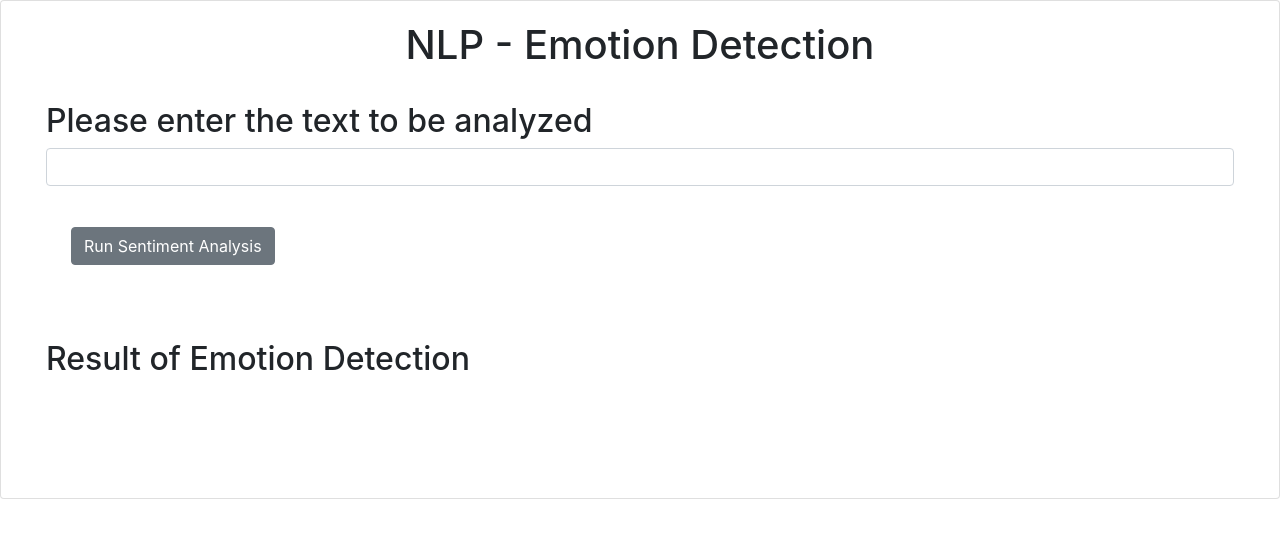
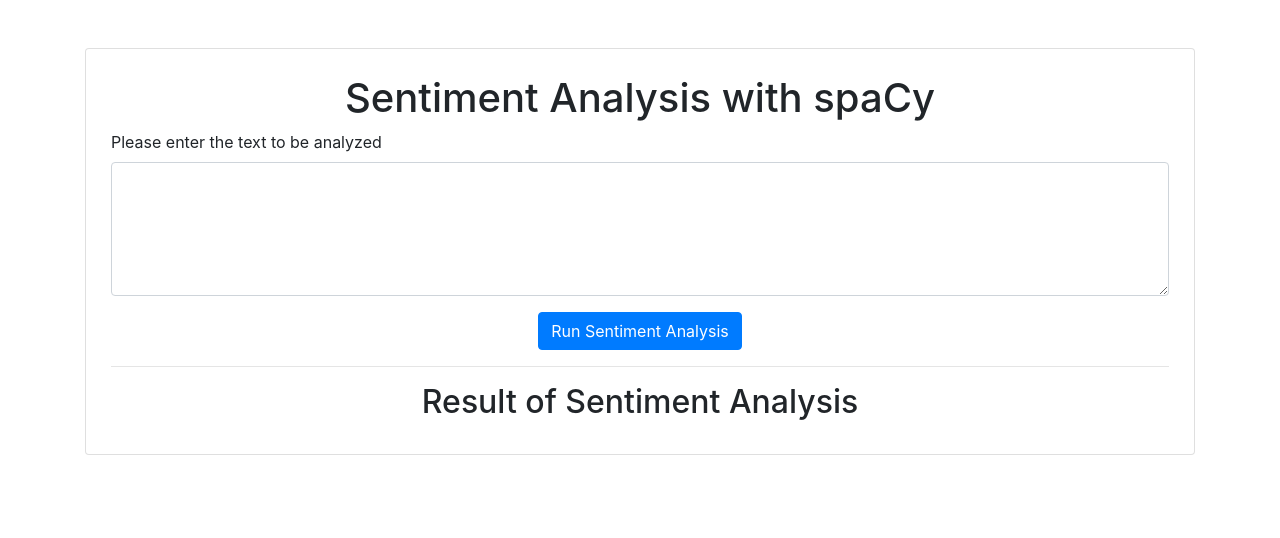
Before and after one commit to chennnxu/Sentiment-Analysis-Application-with-Flask, a Flask app: page / in a window 1280 px wide. Shown: the top 538 px of the page. Run offline with Flask 3, Linux system fonts and the light colour scheme; some libraries are stand-ins or nearby versions.

Commit message:
✅ update the landing page

```diff
--- a/server.py
+++ b/server.py
@@ -6,7 +6,7 @@ from flask import Flask, render_template, request
 from SentimentAnalysis.sentiment_analysis import sentiment_analysis_func
 app = Flask("Sentiment Analysis")
 
-@app.route("/emotionDetector")
+@app.route("/sentimentAnalysis")
 def sentiment_analysis_function():
     ''' This function calls the application
     '''
@@ -15,7 +15,7 @@ def sentiment_analysis_function():
     if len(response[2]) == 0:
         response_text = "Invalid Input! Please try again."
     else:
-        response_text = f"For the given statement, 'polarity': {response[0]}, 'subjectivity': {response[1]}."
+        response_text = f"For the given statement, 'polarity': {response[0]:.2f}, 'subjectivity': {response[1]:.2f}."
 
     return response_text
 
--- a/static/mywebscript.js
+++ b/static/mywebscript.js
@@ -7,6 +7,6 @@ let RunSentimentAnalysis = ()=>{
             document.getElementById("system_response").innerHTML = xhttp.responseText;
         }
     };
-    xhttp.open("GET", "emotionDetector?textToAnalyze"+"="+textToAnalyze, true);
+    xhttp.open("GET", "sentimentAnalysis?textToAnalyze"+"="+textToAnalyze, true);
     xhttp.send();
 }
--- a/templates/index.html
+++ b/templates/index.html
@@ -1,4 +1,4 @@
-<html>
+<!-- <html>
 <head>
     <link rel="stylesheet" href="https://stackpath.bootstrapcdn.com/bootstrap/4.3.1/css/bootstrap.min.css" integrity="sha384-ggOyR0iXCbMQv3Xipma34MD+dH/1fQ784/j6cY/iJTQUOhcWr7x9JvoRxT2MZw1T" crossorigin="anonymous">
     <script src="./static/mywebscript.js"></script>
@@ -11,7 +11,7 @@
 <body>
     <div class="card">
         <div class="card-body">
-            <h1 class="center-heading">NLP - Emotion Detection</h1>
+            <h1 class="center-heading">Sentiment Analysis with spaCy</h1>
             <div style="padding: 25px 25px 25px 25px;">
             <h2 class="mb-3">
                 <label class="form-label">Please enter the text to be analyzed</label>
@@ -23,10 +23,49 @@
             </div>
             <div style="padding: 25px 25px 25px 25px;"></div>
             <h2 class="mb-3">
-                <label class="form-label">Result of Emotion Detection</label>
+                <label class="form-label">Result of Sentiment Analysis</label>
             </h2>
 
             <div id="system_response" style="padding: 25px 25px 25px 25px;"></div>
         </div>
     </div>
+</body> -->
+
+
+<!DOCTYPE html>
+<html lang="en">
+<head>
+    <meta charset="UTF-8">
+    <meta name="viewport" content="width=device-width, initial-scale=1.0">
+    <title>Sentiment Analysis with spaCy</title>
+    <link rel="stylesheet" href="https://stackpath.bootstrapcdn.com/bootstrap/4.3.1/css/bootstrap.min.css" integrity="sha384-ggOyR0iXCbMQv3Xipma34MD+dH/1fQ784/j6cY/iJTQUOhcWr7x9JvoRxT2MZw1T" crossorigin="anonymous">
+    <script src="./static/mywebscript.js"></script>
+    <style>
+        .center-heading {
+            text-align: center;
+        }
+        .card-body {
+            padding: 25px;
+        }
+    </style>
+</head>
+<body>
+    <div class="container mt-5">
+        <div class="card">
+            <div class="card-body">
+                <h1 class="center-heading">Sentiment Analysis with spaCy</h1>
+                <div class="form-group">
+                    <label for="textToAnalyze">Please enter the text to be analyzed</label>
+                    <textarea class="form-control" id="textToAnalyze" rows="5"></textarea>
+                </div>
+                <div class="text-center">
+                    <button onclick="RunSentimentAnalysis()" class="btn btn-primary">Run Sentiment Analysis</button>
+                </div>
+                <hr>
+                <h2 class="center-heading">Result of Sentiment Analysis</h2>
+                <div id="system_response"></div>
+            </div>
+        </div>
+    </div>
 </body>
+</html>
```
